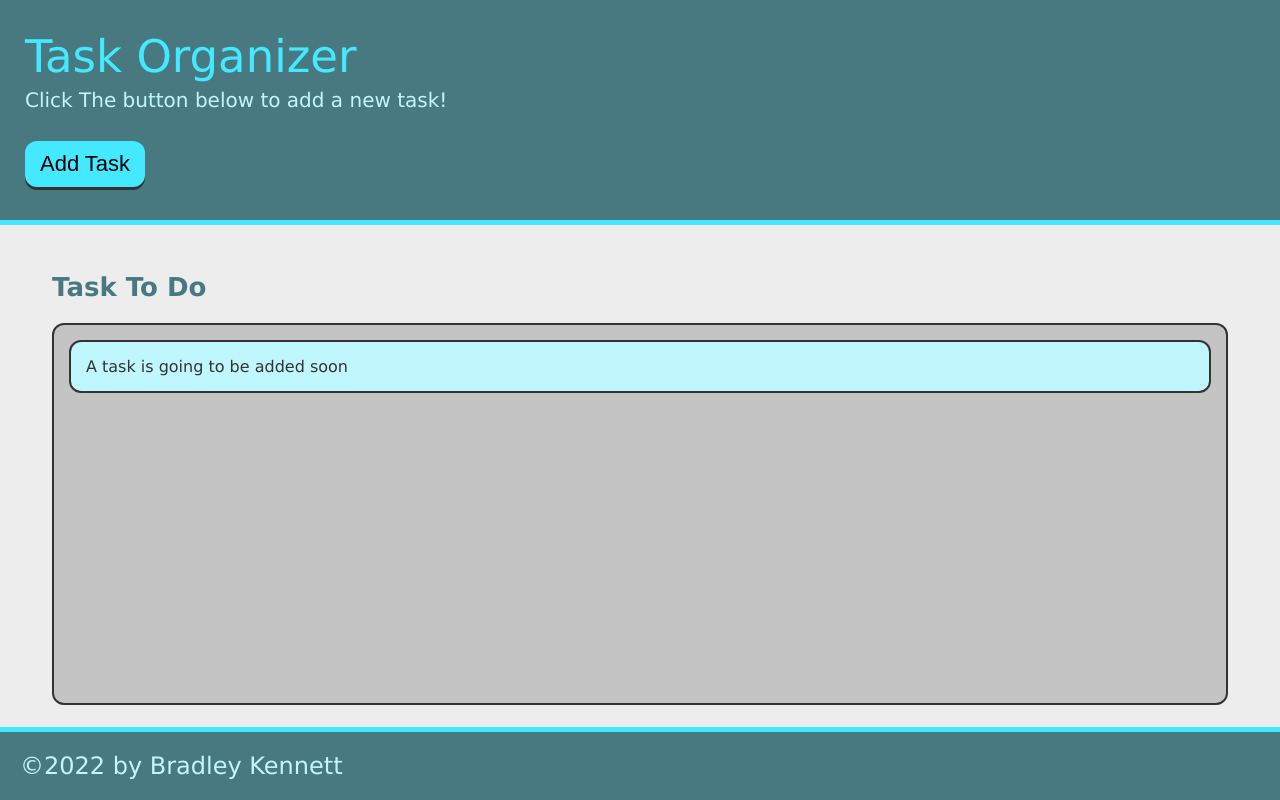
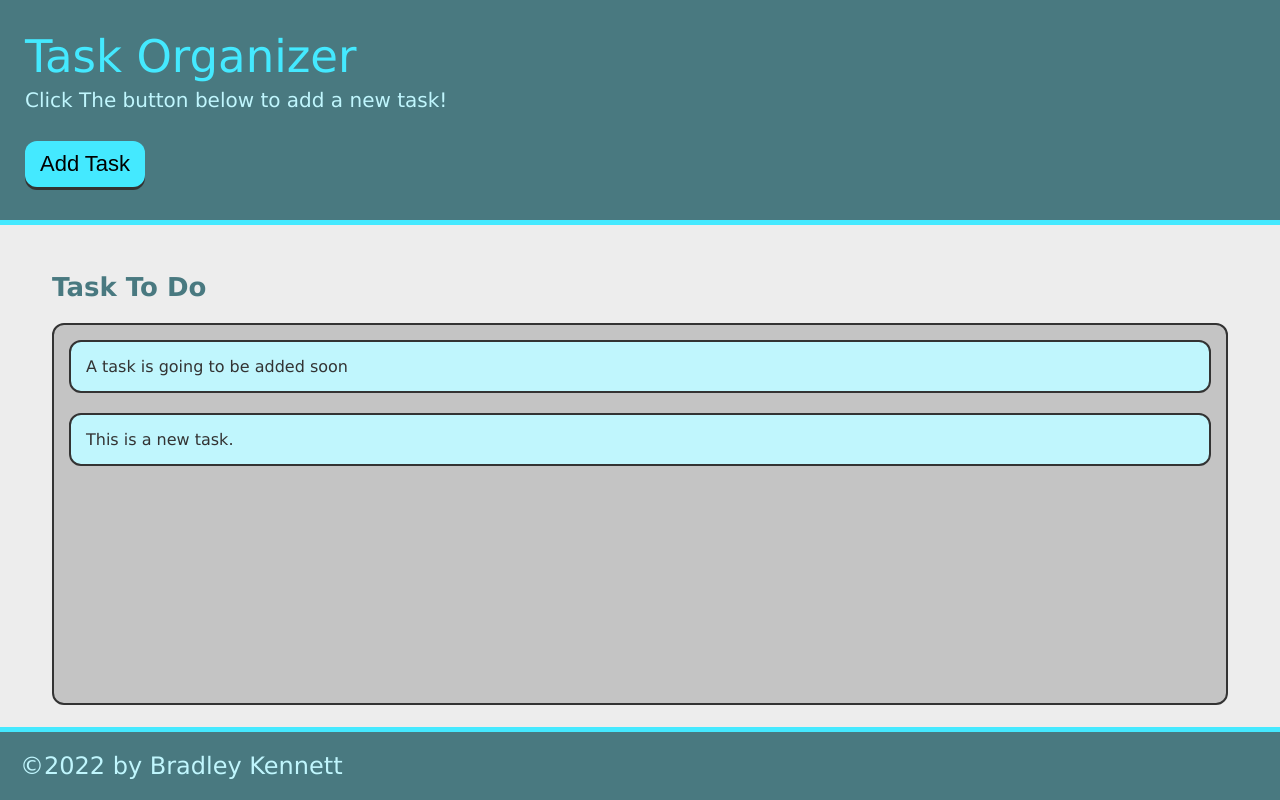
Before and after one commit to Codechef27/Task-Organizer, a plain HTML site: page index.html in a window 1280 px wide. Both pictures are taken after a click on the button "Add Task". Drawn offline with Linux system fonts and the light colour scheme.

Commit message:
add create task function

```diff
--- a/assets/js/script.js
+++ b/assets/js/script.js
@@ -1,2 +1,14 @@
 
-var buttonE1 = document.querySelector("#savetask");
+var buttonE1 = document.querySelector("#save-task");
+var taskToDoE1 = document.querySelector("#task-to-do");
+
+
+
+var createTaskHandler = function() {
+    var listItemE1 = document.createElement("li");
+    listItemE1.className = "task-item";
+    listItemE1.textContent= "This is a new task.";
+    taskToDoE1.appendChild(listItemE1);
+};
+
+buttonE1.addEventListener("click", createTaskHandler);
--- a/index.html
+++ b/index.html
@@ -17,7 +17,7 @@
     <main class="page-content">
         <section class="task-list-wrapper">
             <h2 class="list-title">Task To Do</h2>
-            <ul class="task-list">
+            <ul class="task-list" id="task-to-do">
                 <li class="task-item"> A task is going to be added soon</li>
             </ul>
         </section>
```
